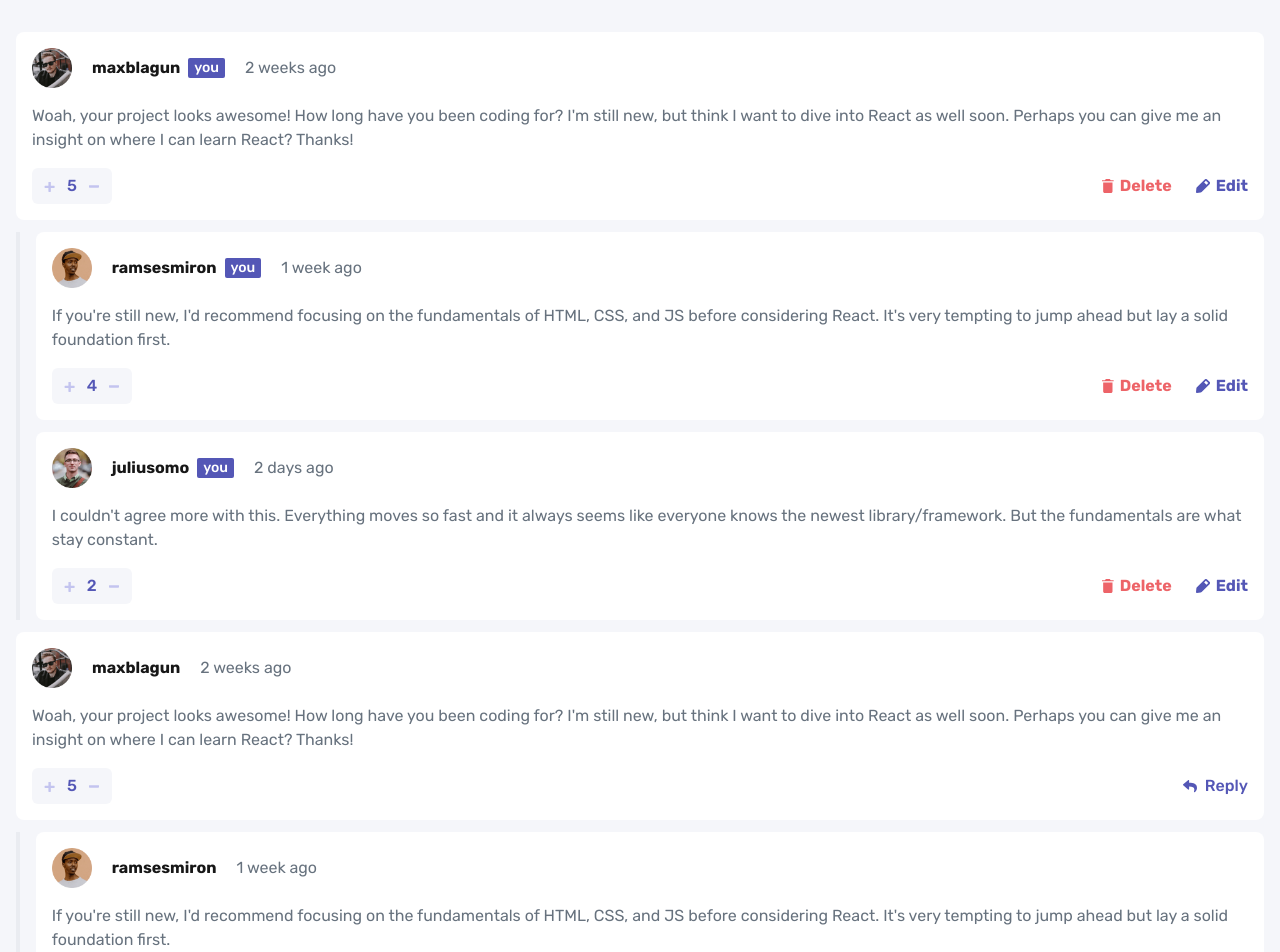
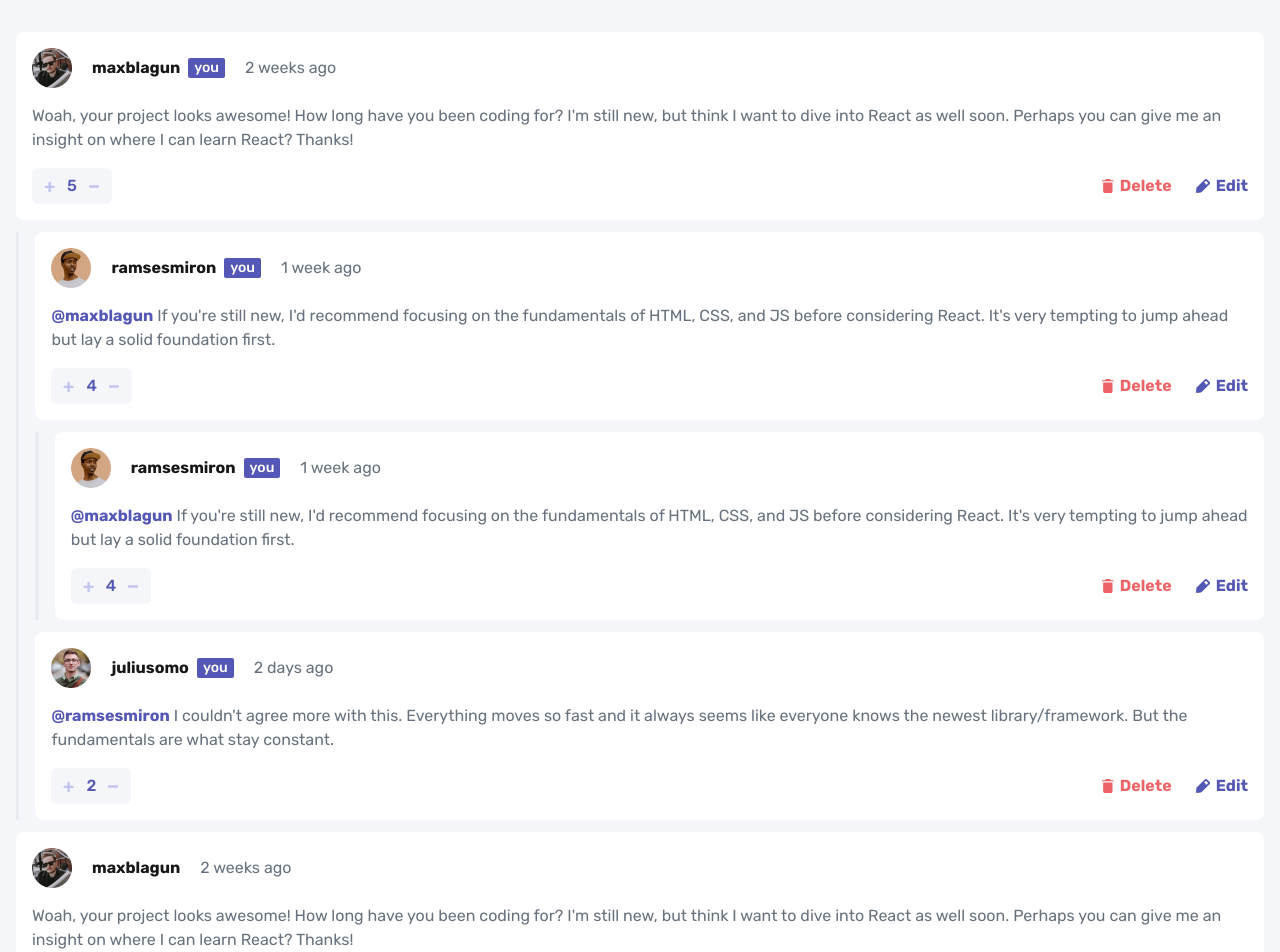
Before and after one commit to jialatteo/frontend-mentor-react-tailwind, a Next.js app: page /interactive-comments-section in a window 1280 px wide. Shown: the top 952 px of the page. Built offline with nearby package versions, Linux system fonts and the light colour scheme.

Commit message:
Add replying to tag for replies

```diff
--- a/src/app/interactive-comments-section/OtherComment.js
+++ b/src/app/interactive-comments-section/OtherComment.js
@@ -23,6 +23,11 @@ export default function OtherComment({ comment }) {
           </div>
         </div>
         <p className="text-interactive-comments-section-grayish-blue mb-4">
+          {comment.replyingTo && (
+            <span className="text-interactive-comments-section-moderate-blue mr-1 font-bold">
+              @{comment.replyingTo}
+            </span>
+          )}
           {comment.content}
         </p>
         <div className="flex items-center justify-between">
--- a/src/app/interactive-comments-section/SelfComment.js
+++ b/src/app/interactive-comments-section/SelfComment.js
@@ -35,6 +35,11 @@ export default function SelfComment({ comment }) {
           </textarea>
         ) : (
           <p className="text-interactive-comments-section-grayish-blue mb-4">
+            {comment.replyingTo && (
+              <span className="text-interactive-comments-section-moderate-blue mr-1 font-bold">
+                @{comment.replyingTo}
+              </span>
+            )}
             {comment.content}
           </p>
         )}
--- a/src/app/interactive-comments-section/page.js
+++ b/src/app/interactive-comments-section/page.js
@@ -47,6 +47,24 @@ export default function InteractiveCommentsSection() {
           },
           username: "ramsesmiron",
         },
+        replies: [
+          {
+            id: 3,
+            content:
+              "If you're still new, I'd recommend focusing on the fundamentals of HTML, CSS, and JS before considering React. It's very tempting to jump ahead but lay a solid foundation first.",
+            createdAt: "1 week ago",
+            score: 4,
+            replyingTo: "maxblagun",
+            user: {
+              image: {
+                png: "interactive-comments-section/avatars/image-ramsesmiron.png",
+                webp: "interactive-comments-section/avatars/image-ramsesmiron.webp",
+              },
+              username: "ramsesmiron",
+            },
+            replies: [],
+          },
+        ],
       },
       {
         id: 4,
```
